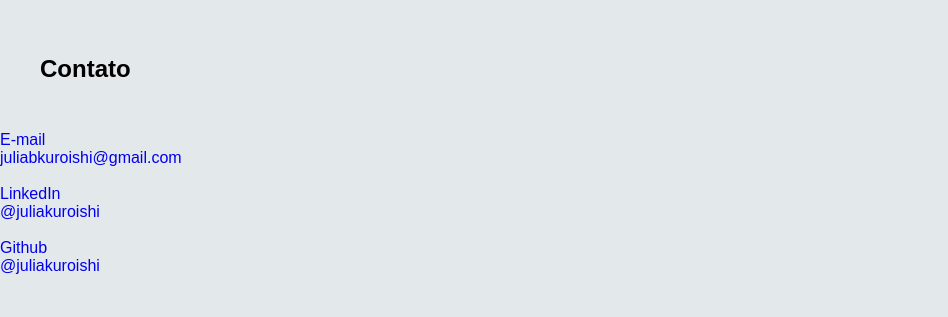
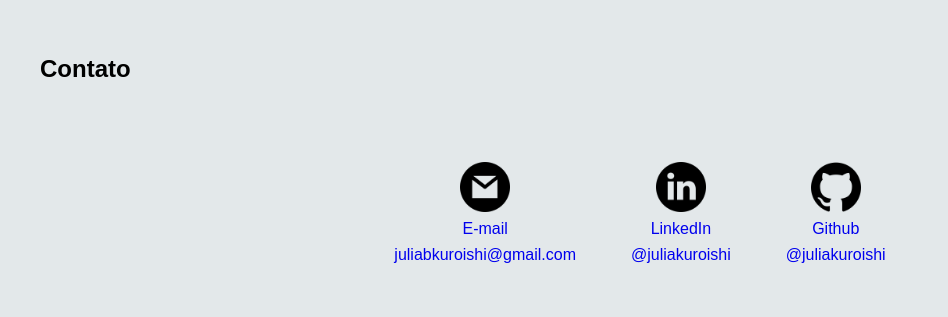
Before and after one commit to juliakuroishi/juliakuroishi.github.io, a plain HTML site: page index.html in a window 1280 px wide. Shown: the part 2405-2722 px from the top of the page, without its empty margins (0-948 px from the left). Drawn offline with Linux system fonts and the light colour scheme.

Commit message:
continuacao

```diff
--- a/index.html
+++ b/index.html
@@ -57,7 +57,7 @@
                     <p>Git</p>
                 </div>
                 <div>
-                    <img src="">
+                    <img src="./assets/figma.png" width="50px">
                     <p>Figma</p>
                 </div>
             </div>
@@ -70,21 +70,23 @@
 
             <section id="contato">
                 <h2 class="titulo">Contato</h2>
+                <div class="ancoras">
                 <a href="mailto:juliabkuroishi@gmail.com" target="_blank" >
-                    <img>
+                    <img src="./assets/gmail.png" width="50px">
                     <p>E-mail</p>
                     <p>juliabkuroishi@gmail.com</p>
                 </a>
                 <a href="https://www.linkedin.com/in/julia-kuroishi-244bb0248/" target="_blank">
-                    <img>
+                    <img src="./assets/linkedin.png" width="50px">
                     <p>LinkedIn</p>
                     <p>@juliakuroishi</p>
                 </a>
                 <a href="https://github.com/juliakuroishi" target="_blank">
-                    <img>
+                    <img src="./assets/github.png" width="50px">
                     <p>Github</p>
                     <p>@juliakuroishi</p>
                 </a>
+            </div>
             </section>
         </main>
 
--- a/styles.css
+++ b/styles.css
@@ -40,13 +40,16 @@ ul {
     display: flex;
     flex-direction: column;
     justify-content: center;
-    margin-left: 60px;
+    margin-left: 95px;
     font-size: 30px;
     h2{
         color: var(--cor-destaque);
     }
+    p{
+        font-weight: 800;
+    }
     a{
-        font-size: medium;
+        font-size:large;
     }
 }
 
@@ -75,4 +78,17 @@ ul {
 
 #contato {
     height: 100vh;
+    .ancoras {
+        display: flex;
+        justify-content: center;
+        height: 200px;
+        align-items: center;
+        gap: 55px;
+    }
+    a{
+        display: flex;
+        flex-direction: column;
+        align-items: center;
+        gap: 8px;
+    }
 }
```
Also changed, not shown: assets/figma.png (added), assets/github.png (added), assets/gmail.png (added), assets/linkedin.png (added).
